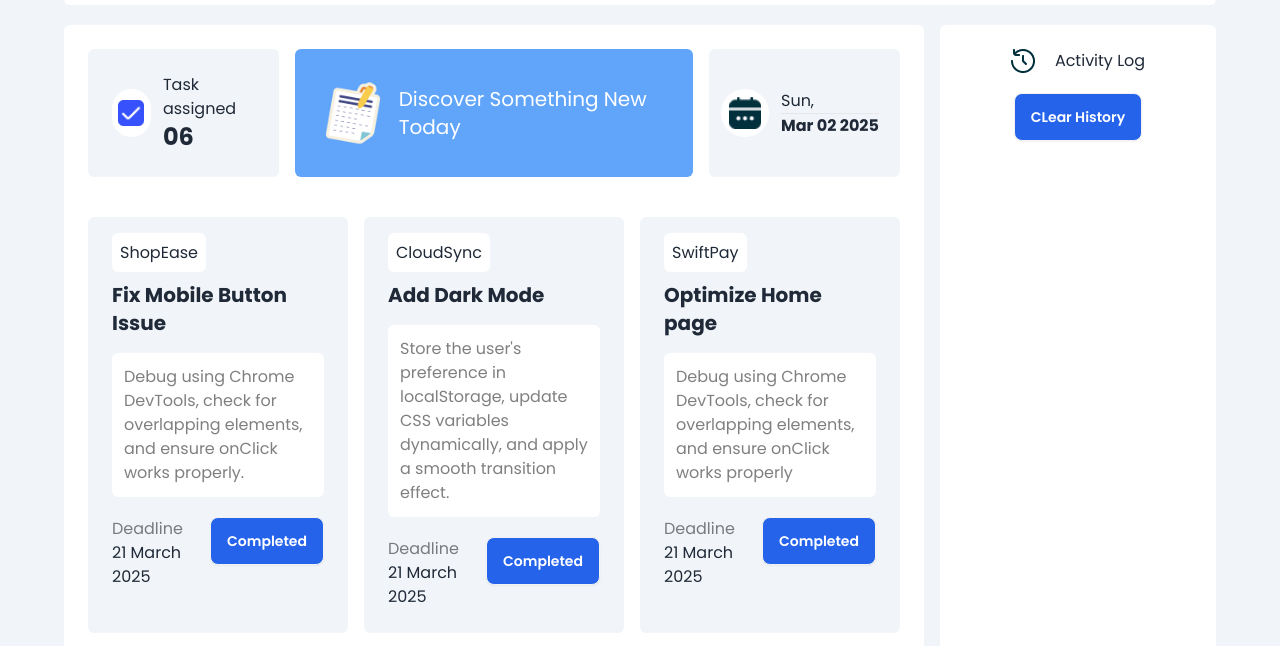
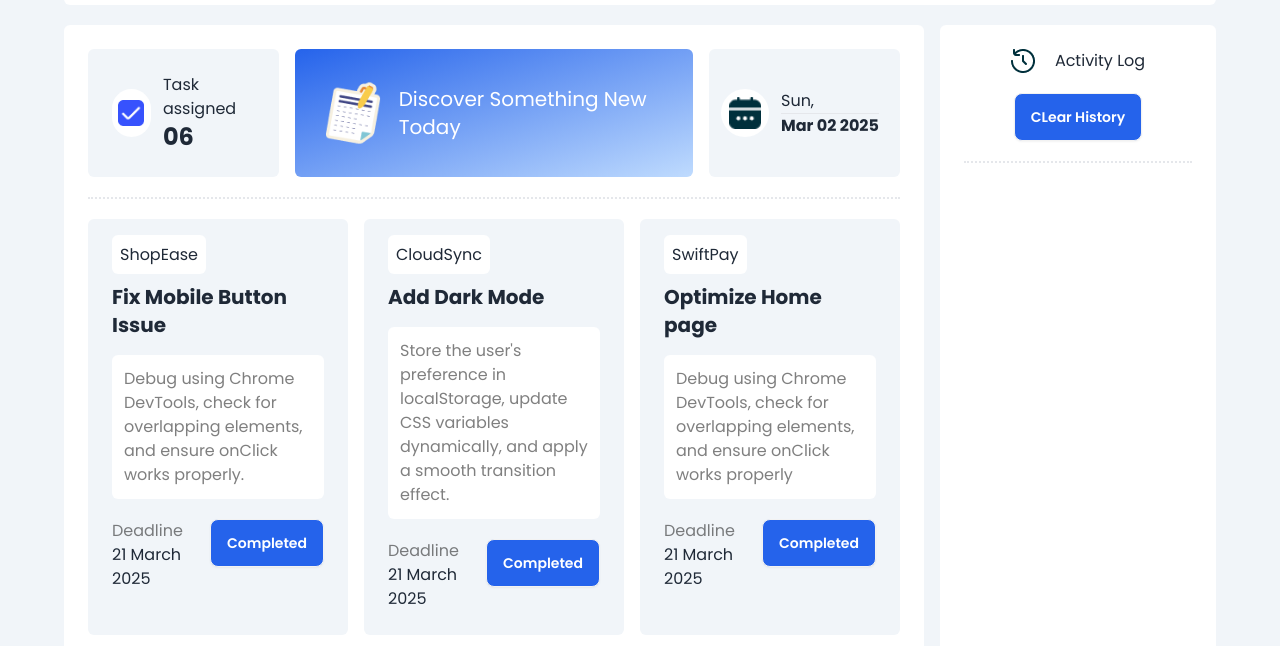
Before and after one commit to nabila-nowshin/dev-board, a plain HTML site: page index.html in a window 1280 px wide. Shown: the part 103-749 px from the top of the page. Drawn offline with nearby package versions, Linux system fonts and the light colour scheme.

Commit message:
completed

```diff
--- a/index.html
+++ b/index.html
@@ -45,7 +45,7 @@
     <!-- main section -->
      <div class="grid grid-cols-4  mt-5 gap-4  rounded-md">
         <div class="col-span-3 bg-white p-6 rounded-md">
-            <div class="bg-white grid grid-cols-4 gap-4 mb-10">
+            <div class="bg-white grid grid-cols-4 gap-4 mb-5 pb-5 border-b-2 border-dotted">
                 <div class="flex gap-3 items-center bg-slate-100 rounded-md p-6">
                     <div class="bg-white rounded-full w-12 h-12 flex items-center justify-center"><img src="./assets/checkbox.png" alt="" class="w-2/3"></div>
                     <div>
@@ -54,7 +54,7 @@
                     </div>
                 </div>
 
-                <div class="col-span-2 bg-blue-400 text-white text-xl flex gap-3 items-center rounded-md p-6 cursor-pointer" id="discover-btn">
+                <div class="col-span-2 bg-gradient-to-br from-blue-600 to-blue-200 text-white text-xl flex gap-3 items-center rounded-md p-6 cursor-pointer" id="discover-btn">
                     <div><img src="./assets/board.png" alt=""></div>
                     <p> Discover Something New Today</p>
                 </div>
@@ -197,7 +197,7 @@
                 </div>
                 <p>Activity Log</p>
             </div>
-            <div class="flex justify-center mt-5">
+            <div class="flex justify-center mt-5  pb-5 border-b-2 border-dotted">
                 <button class="btn bg-blue-600 text-white" id="clear-history">
                     CLear History
                 </button>
@@ -214,96 +214,7 @@
 
      </div>
 
-     <script src="script/index.js">
-        //nav-color-changer
-//         document.getElementById("colorBtn").addEventListener("click", function() {
-//         let red = Math.floor(Math.random() * 256);
-//         let green = Math.floor(Math.random() * 256);
-//         let blue = Math.floor(Math.random() * 256);
-//         let opacity = Math.random().toFixed(2);
-
-//         let randomColor = `rgba(${red}, ${green}, ${blue}, ${opacity})`;
-//         document.body.style.backgroundColor = randomColor;
-// });
-
-
-
-//         let currentDate = document.getElementById('current-date');
-//         const today = new Date();
-
-//         let dateParts = today.toDateString().split(' ');
-//         let formattedDate = `${dateParts[0]}, <hr> <b>${dateParts.slice(1).join(' ')}</b>`;
-//         currentDate.innerHTML = formattedDate;
-
-
-//         // left
-//         let taskCompleted=0;
-//         let cardContainer=document.getElementById("task-container");
-//         cardContainer.addEventListener('click',function(event){
-//             if(event.target.classList.contains('complete-btn')){
-//                 alert("Board updated successfully");
-//                 taskCompleted+=1;
-//                 if(taskCompleted===6){
-//                     alert("Congrats! You have completed all the current tasks.")
-//                 }
-//                 //get card item
-//                 let cardItem=event.target.closest('.card-item');
-//                 // console.log(cardItem)
-
-//                 let taskTitle=cardItem.querySelector(".card-title").innerText;
-//                 // console.log(taskTitle)
-
-//                 //date
-//                 let date = new Date();
-//                 var time=date.toLocaleTimeString();
-
-//                 let history=document.querySelector("#description");
-//                 //create Element
-//                 let newElement=document.createElement('p');
-//                 newElement.innerText="You have completed the task "+taskTitle+" at "+ time;
-//                 newElement.classList.add('bg-slate-100', 'rounded-md','p-3', 'my-3')
-
-//                 history.appendChild(newElement)
-//                 event.target.disabled="true";
-//                 event.target.style.backgroundColor = "blue";
-//                 event.target.style.opacity = "0.1";
-//                 event.target.style.color = "white";
-
-
-//                 //Completed Tasks updated
-//                 tasksCompleted=document.getElementById("completed");
-//                 convertedTasksCompleted=parseInt(tasksCompleted.innerText);
-//                 updatedTaskCompletedNo=convertedTasksCompleted+1;
-//                 tasksCompleted.innerText=updatedTaskCompletedNo;
-
-
-
-
-
-//                 ///Assigned task updated
-//                 tasksAssigned=document.getElementById("task-assigned");
-//                 convertedTask=parseInt(tasksAssigned.innerText);
-//                 updatedTaskNo=convertedTask-1;
-//                 tasksAssigned.innerText="0"+updatedTaskNo;
-
-
-
-//             }
-//         })
-
-
-//         //clear-history
-//         document.getElementById("clear-history").addEventListener('click',function(){
-//             document.querySelector("#description").innerHTML='';
-//         })
-
-
-//         //redirect
-//         document.getElementById("discover-btn").addEventListener('click',function(){
-//             window.location.href="questions.html";
-//         })
-
-     </script>
+     <script src="script/index.js"></script>
 
 </body>
 </html>
```
